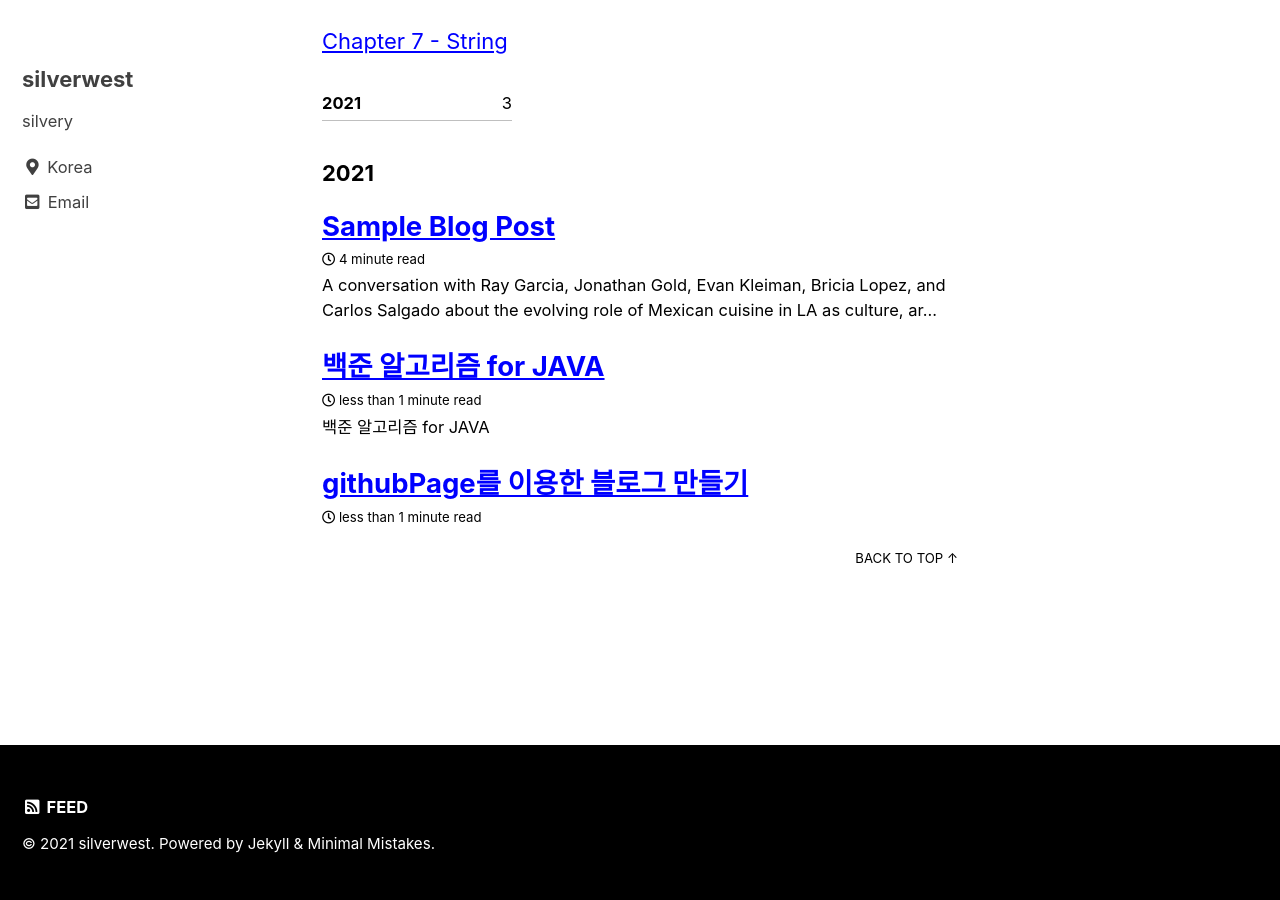
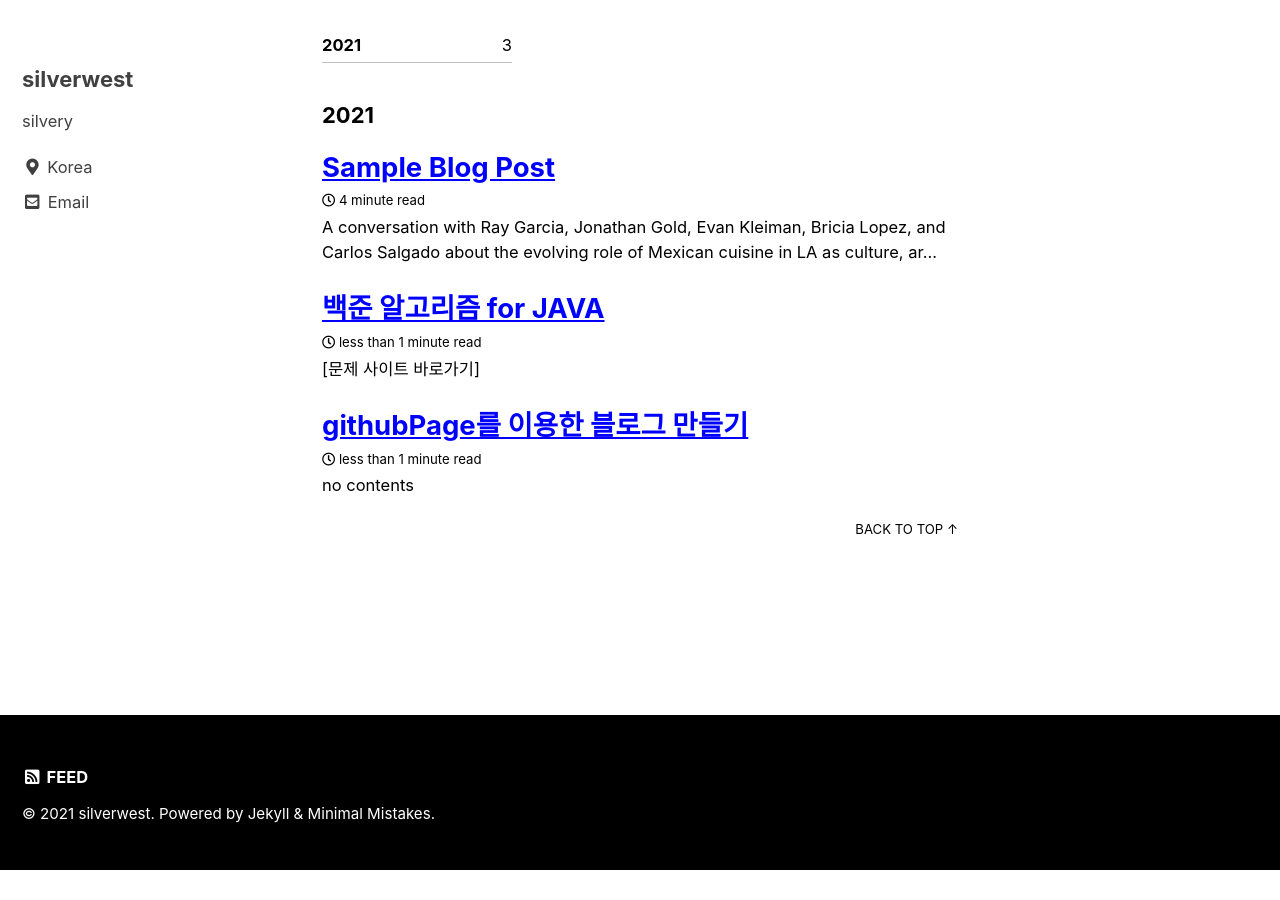
Before and after one commit to silverwest8/silverwest8.github.io, a Jekyll site: the page built from _posts/2021-02-08-백준 알고리즘 for JAVA .md, in a window 1280 px wide and 900 px high, scrolled down 889 px. Built offline with Jekyll 4.4.1, drawn with Linux system fonts in a browser that asks for light colours; cached includes are drawn as plain includes; after the commit the page ends 1759 px from its top, so only the background shows below that.

Commit message:
no message

```diff
--- a/_posts/2021-02-07-githubPage를 이용한 블로그 만들기.md
+++ b/_posts/2021-02-07-githubPage를 이용한 블로그 만들기.md
@@ -7,3 +7,5 @@ date: 2021-02-07 02:00
 # background:
 tag: [Github io]
 ---
+
+no contents
--- a/_posts/2021-02-08-백준 알고리즘 for JAVA .md
+++ b/_posts/2021-02-08-백준 알고리즘 for JAVA .md
@@ -7,8 +7,6 @@ date: 2021-02-07 02:00
 # background:
 tag: [Tips, Github io, Notion]
 ---
-
-# 백준 알고리즘 for JAVA
 
 [문제 사이트 바로가기]
 
```
Also changed, not shown: _posts/2021-02-07-Sample Blog Post.md (+0 -1 lines), 6 other files.
